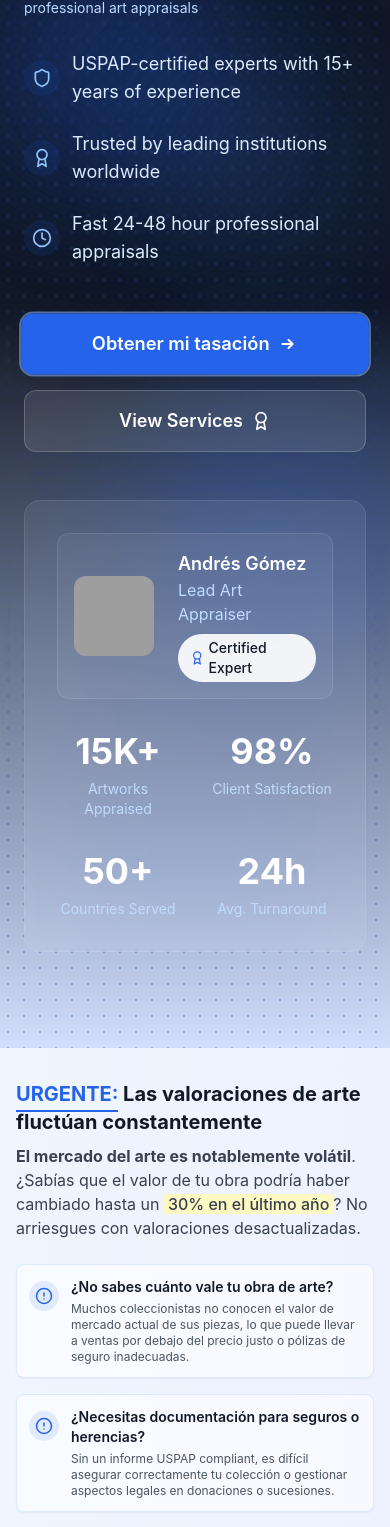
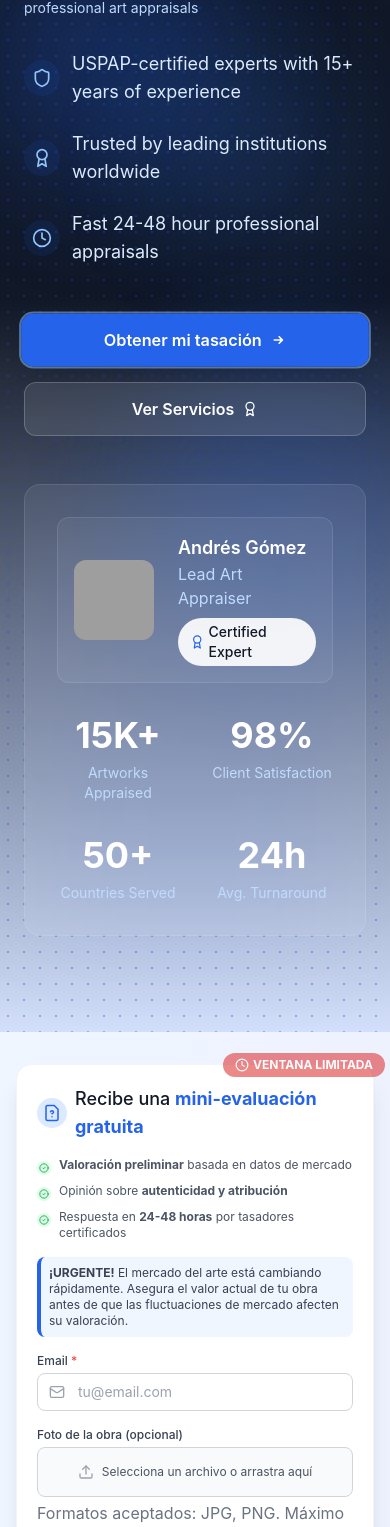
Before and after one commit to Appraisily/art-appraisers-landing, a React (Vite) app: page /landing/art-appraiser in a window 390 px wide. Shown: the part 432-1959 px from the top of the page. Built offline with nearby package versions, Linux system fonts and the light colour scheme; grey boxes are pictures that could not be loaded.

Commit message:
Enhance lead capture form with file upload, responsive design, and UX improvements

```diff
--- a/src/components/LeadCapture.tsx
+++ b/src/components/LeadCapture.tsx
@@ -1,5 +1,5 @@
 import React, { useState, useEffect } from 'react';
-import { ArrowRight, AlertCircle, CheckCircle2, FileQuestion, Clock, Mail, X } from 'lucide-react';
+import { ArrowRight, AlertCircle, CheckCircle2, FileQuestion, Clock, Mail, X, Upload } from 'lucide-react';
 
 export default function LeadCapture() {
   const [email, setEmail] = useState('');
@@ -9,6 +9,8 @@ export default function LeadCapture() {
   const [emailValid, setEmailValid] = useState(false);
   const [focused, setFocused] = useState(false);
   const [touched, setTouched] = useState(false);
+  const [fileSelected, setFileSelected] = useState(false);
+  const [fileName, setFileName] = useState('');
 
   // Validación de email en tiempo real
   useEffect(() => {
@@ -64,6 +66,16 @@ export default function LeadCapture() {
     }, 1000);
   };
 
+  const handleFileChange = (e: React.ChangeEvent<HTMLInputElement>) => {
+    if (e.target.files && e.target.files.length > 0) {
+      setFileSelected(true);
+      setFileName(e.target.files[0].name);
+    } else {
+      setFileSelected(false);
+      setFileName('');
+    }
+  };
+
   const problems = [
     {
       title: "¿No sabes cuánto vale tu obra de arte?",
@@ -88,7 +100,7 @@ export default function LeadCapture() {
       <div className="relative mx-auto max-w-7xl px-4 sm:px-6 py-8 sm:py-12">
         <div className="grid md:grid-cols-2 gap-8 sm:gap-12 items-start">
           {/* Problema-Solución */}
-          <div>
+          <div className="order-2 md:order-1">
             <h2 className="text-xl sm:text-2xl font-bold text-gray-900 mb-2">
               <span className="text-primary border-b-2 border-primary pb-1">URGENTE:</span> Las valoraciones de arte fluctúan constantemente
             </h2>
@@ -98,7 +110,7 @@ export default function LeadCapture() {
 
             <div className="space-y-4 sm:space-y-6">
               {problems.map((problem, index) => (
-                <div key={index} className="flex gap-3 sm:gap-4 bg-white/60 p-3 sm:p-4 rounded-lg border border-blue-100 shadow-sm">
+                <div key={index} className="flex gap-3 sm:gap-4 bg-white/60 p-3 sm:p-4 rounded-lg border border-blue-100 shadow-sm hover:bg-white/80 transition-colors">
                   <div className="flex-shrink-0 mt-1">
                     <div className="rounded-full bg-primary/10 p-1.5 sm:p-2">
                       <AlertCircle size={18} className="text-primary" />
@@ -119,7 +131,7 @@ export default function LeadCapture() {
               ))}
             </div>
 
-            <div className="mt-6 sm:mt-8 flex gap-3 sm:gap-4 items-center bg-gradient-to-r from-green-50 to-blue-50 p-3 sm:p-4 rounded-lg border border-green-100">
+            <div className="mt-6 sm:mt-8 flex gap-3 sm:gap-4 items-center bg-gradient-to-r from-green-50 to-blue-50 p-3 sm:p-4 rounded-lg border border-green-100 hover:shadow-md transition-shadow">
               <div className="flex-shrink-0">
                 <div className="rounded-full bg-green-100 p-1.5 sm:p-2">
                   <CheckCircle2 size={18} className="text-green-600" />
@@ -135,7 +147,7 @@ export default function LeadCapture() {
           </div>
 
           {/* Formulario de captura */}
-          <div className="bg-white rounded-2xl shadow-xl p-5 sm:p-8 border border-gray-100 relative">
+          <div className="order-1 md:order-2 bg-white rounded-2xl shadow-xl p-5 sm:p-8 border border-gray-100 relative">
             {/* Sello de urgencia */}
             <div className="absolute -top-3 -right-3 bg-red-600 text-white text-xs font-bold px-3 py-1 rounded-full animate-pulse flex items-center gap-1 whitespace-nowrap z-10">
               <Clock size={14} />
@@ -220,7 +232,7 @@ export default function LeadCapture() {
                             : emailValid
                             ? 'border-green-300 focus:ring-green-500 focus:border-green-500'
                             : 'border-gray-300 focus:ring-primary focus:border-primary'
-                        } transition-colors text-sm sm:text-base`}
+                        } transition-colors text-sm sm:text-base focus:outline-none focus:ring-2`}
                         aria-invalid={emailError ? 'true' : 'false'}
                         aria-describedby={emailError ? 'email-error' : undefined}
                       />
@@ -249,12 +261,25 @@ export default function LeadCapture() {
                     <label htmlFor="artwork-photo" className="block text-xs sm:text-sm font-medium text-gray-700 mb-1">
                       Foto de la obra (opcional)
                     </label>
-                    <input
-                      type="file"
-                      id="artwork-photo"
-                      accept="image/*"
-                      className="w-full p-2 text-xs sm:text-sm text-gray-600 bg-gray-50 rounded-lg border border-gray-300"
-                    />
+                    <div className="relative">
+                      <div className={`flex items-center justify-center w-full p-2 text-xs sm:text-sm text-gray-600 bg-gray-50 rounded-lg border ${fileSelected ? 'border-green-300' : 'border-gray-300'} cursor-pointer hover:bg-gray-100 transition-colors`}>
+                        <input
+                          type="file"
+                          id="artwork-photo"
+                          accept="image/*"
+                          className="hidden"
+                          onChange={handleFileChange}
+                        />
+                        <label htmlFor="artwork-photo" className="flex items-center justify-center gap-2 cursor-pointer py-2 w-full">
+                          <Upload size={16} className={fileSelected ? 'text-green-500' : 'text-gray-400'} />
+                          {fileSelected ? (
+                            <span className="truncate max-w-[200px]">{fileName}</span>
+                          ) : (
+                            <span>Selecciona un archivo o arrastra aquí</span>
+                          )}
+                        </label>
+                      </div>
+                    </div>
                     <p className="mt-1 text-3xs sm:text-xs text-gray-500">
                       Formatos aceptados: JPG, PNG. Máximo 5 MB.
                     </p>
@@ -267,7 +292,7 @@ export default function LeadCapture() {
                       emailValid
                         ? 'bg-gradient-to-r from-primary to-blue-600 hover:from-primary/90 hover:to-blue-600/90'
                         : 'bg-gray-400 cursor-not-allowed'
-                    } px-4 sm:px-6 py-2.5 sm:py-3 text-white font-medium transition-all duration-200 disabled:opacity-70 text-sm sm:text-base`}
+                    } px-4 sm:px-6 py-2.5 sm:py-3 text-white font-medium transition-all duration-200 disabled:opacity-70 text-sm sm:text-base shadow-md hover:shadow-lg`}
                   >
                     {loading ? (
                       <div className="flex items-center gap-2">
@@ -321,6 +346,8 @@ export default function LeadCapture() {
                     setEmailValid(false);
                     setEmailError('');
                     setTouched(false);
+                    setFileSelected(false);
+                    setFileName('');
                   }}
                   className="mt-6 text-primary text-xs sm:text-sm font-medium hover:underline flex items-center gap-1 mx-auto"
                 >
--- a/src/components/sections/Hero.tsx
+++ b/src/components/sections/Hero.tsx
@@ -156,7 +156,7 @@ export default function Hero() {
                 <a
                   href="https://appraisily.com/start"
                   id="start-appraisal-nav"
-                  className="group relative inline-flex items-center justify-center gap-2 rounded-xl bg-gradient-to-r from-primary to-blue-600 px-8 py-4 text-lg font-semibold text-white shadow-lg hover:from-primary/90 hover:to-blue-600/90 focus:outline-none focus-visible:outline focus-visible:outline-2 focus-visible:outline-offset-2 focus-visible:outline-primary transition-all duration-200 animate-pulse-subtle scale-105 ring-2 ring-blue-300/50"
+                  className="group relative inline-flex items-center justify-center gap-2 rounded-xl bg-gradient-to-r from-primary to-blue-600 px-6 sm:px-8 py-3.5 sm:py-4 text-base sm:text-lg font-semibold text-white shadow-lg hover:from-primary/90 hover:to-blue-600/90 focus:outline-none focus-visible:outline focus-visible:outline-2 focus-visible:outline-offset-2 focus-visible:outline-primary transition-all duration-200 animate-pulse-subtle scale-105 ring-2 ring-blue-300/50 hover:shadow-xl"
                   aria-label="Obtener mi tasación - Comienza el proceso de valoración de arte"
                 >
                   <span className="relative">
@@ -164,7 +164,7 @@ export default function Hero() {
                     <span className="absolute -bottom-1 left-0 w-full h-px bg-white transform scale-x-0 group-hover:scale-x-100 transition-transform duration-200" aria-hidden="true" />
                   </span>
                   <svg
-                    className="h-5 w-5 group-hover:translate-x-1 transition-transform duration-200"
+                    className="h-4 w-4 sm:h-5 sm:w-5 group-hover:translate-x-1 transition-transform duration-200"
                     viewBox="0 0 20 20"
                     fill="currentColor"
                     aria-hidden="true"
@@ -175,12 +175,12 @@ export default function Hero() {
 
                 <a
                   href="#services"
-                  className="inline-flex items-center justify-center gap-2 rounded-xl bg-white/10 backdrop-blur-sm px-8 py-4 text-lg font-semibold text-white hover:bg-white/20 focus:outline-none focus-visible:outline focus-visible:outline-2 focus-visible:outline-offset-2 focus-visible:outline-white/50 transition-all duration-200 border border-white/20"
+                  className="inline-flex items-center justify-center gap-2 rounded-xl bg-white/10 backdrop-blur-sm px-6 sm:px-8 py-3.5 sm:py-4 text-base sm:text-lg font-semibold text-white hover:bg-white/20 focus:outline-none focus-visible:outline focus-visible:outline-2 focus-visible:outline-offset-2 focus-visible:outline-white/50 transition-all duration-200 border border-white/20 hover:border-white/30"
                   aria-label="Ver nuestros servicios de tasación de arte"
                 >
-                  View Services
+                  Ver Servicios
                   <Award
-                    className="h-5 w-5 group-hover:translate-x-1 transition-transform duration-200"
+                    className="h-4 w-4 sm:h-5 sm:w-5 group-hover:rotate-12 transition-transform duration-200"
                     aria-hidden="true"
                   />
                 </a>
--- a/tailwind.config.js
+++ b/tailwind.config.js
@@ -14,12 +14,19 @@ export default {
         'dark-contrast': 'rgba(0, 0, 0, 0.75)'
       },
       animation: {
-        'pulse-subtle': 'pulse-subtle 3s cubic-bezier(0.4, 0, 0.6, 1) infinite'
+        'pulse-subtle': 'pulse-subtle 3s cubic-bezier(0.4, 0, 0.6, 1) infinite',
+        'shake': 'shake 0.82s cubic-bezier(.36,.07,.19,.97) both'
       },
       keyframes: {
         'pulse-subtle': {
           '0%, 100%': { transform: 'scale(1)' },
           '50%': { transform: 'scale(1.03)' }
+        },
+        'shake': {
+          '10%, 90%': { transform: 'translate3d(-1px, 0, 0)' },
+          '20%, 80%': { transform: 'translate3d(2px, 0, 0)' },
+          '30%, 50%, 70%': { transform: 'translate3d(-4px, 0, 0)' },
+          '40%, 60%': { transform: 'translate3d(4px, 0, 0)' }
         }
       }
     },
```
Also changed, not shown: 1 other file (tests, documents, lock files or other folders).
